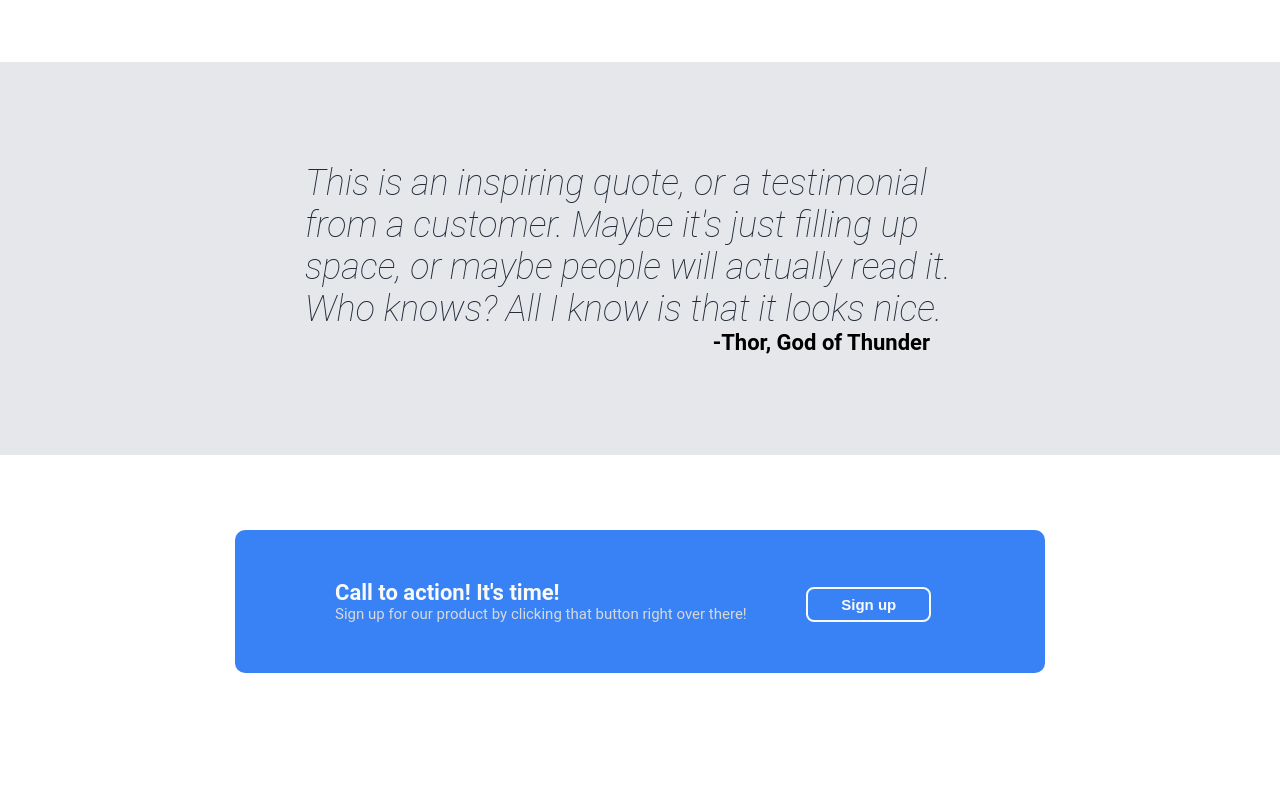
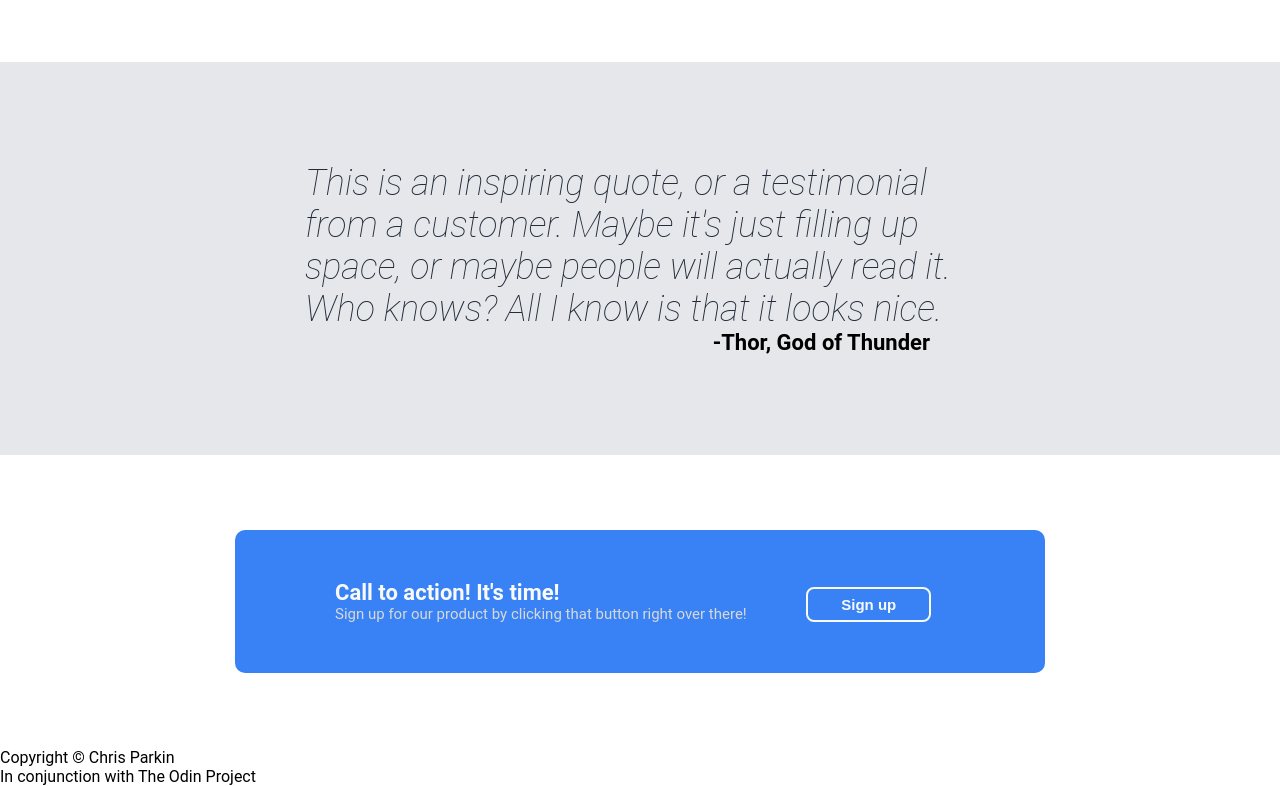
Before and after one commit to cparkin7/landing-page, a plain HTML site: page index.html in a window 1280 px wide. Shown: the part 1164-1950 px from the top of the page. Before the commit the page ends 1912 px from the top, so only its background shows below. Drawn offline with Linux system fonts and the light colour scheme.

Commit message:
Add content for copyright section

```diff
--- a/index.html
+++ b/index.html
@@ -81,5 +81,12 @@
     </div>
   </section>
 
+  <!-- Copyright Section -->
+  <section class="copyright-section">
+    <div>Copyright © Chris Parkin</div>
+    <div>In conjunction with The Odin Project</div>
+  </section>
+
+
 </body>
 </html>
```
